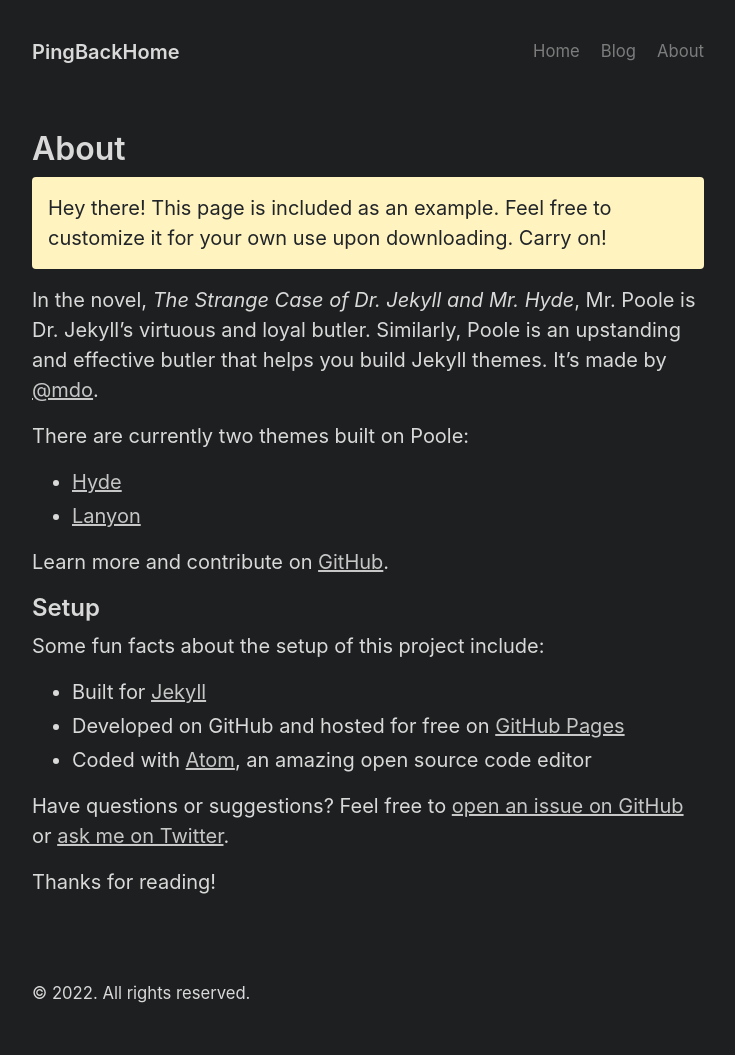
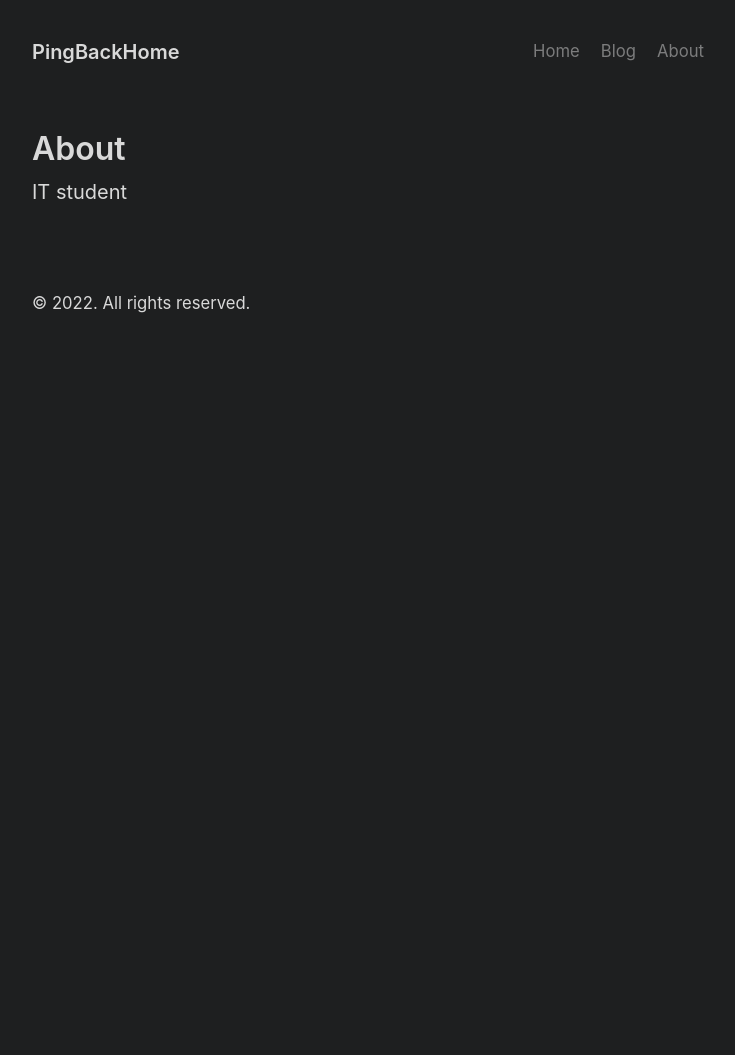
Before and after one commit to PingBackHome/PingBackHome.github.io, a Jekyll site: the page built from about.md, in a window 1280 px wide. Shown: the whole page, without its empty margins (272-1007 px from the left). Built offline with Jekyll 4.4.1, drawn with Linux system fonts in a browser that asks for light colours; after the commit the page ends 900 px from its top, so only the background shows below that.

Commit message:
Update about.md

```diff
--- a/about.md
+++ b/about.md
@@ -3,27 +3,4 @@
 title: About
 ---
 
-<p class="message">
-  Hey there! This page is included as an example. Feel free to customize it for your own use upon downloading. Carry on!
-</p>
-
-In the novel, *The Strange Case of Dr. Jekyll and Mr. Hyde*, Mr. Poole is Dr. Jekyll's virtuous and loyal butler. Similarly, Poole is an upstanding and effective butler that helps you build Jekyll themes. It's made by [@mdo](https://twitter.com/mdo).
-
-There are currently two themes built on Poole:
-
-- [Hyde](https://hyde.getpoole.com)
-- [Lanyon](https://lanyon.getpoole.com)
-
-Learn more and contribute on [GitHub](https://github.com/poole).
-
-## Setup
-
-Some fun facts about the setup of this project include:
-
-- Built for [Jekyll](https://jekyllrb.com)
-- Developed on GitHub and hosted for free on [GitHub Pages](https://pages.github.com)
-- Coded with [Atom](https://atom.io), an amazing open source code editor
-
-Have questions or suggestions? Feel free to [open an issue on GitHub](https://github.com/poole/poole/issues/new) or [ask me on Twitter](https://twitter.com/mdo).
-
-Thanks for reading!
+IT student
```
